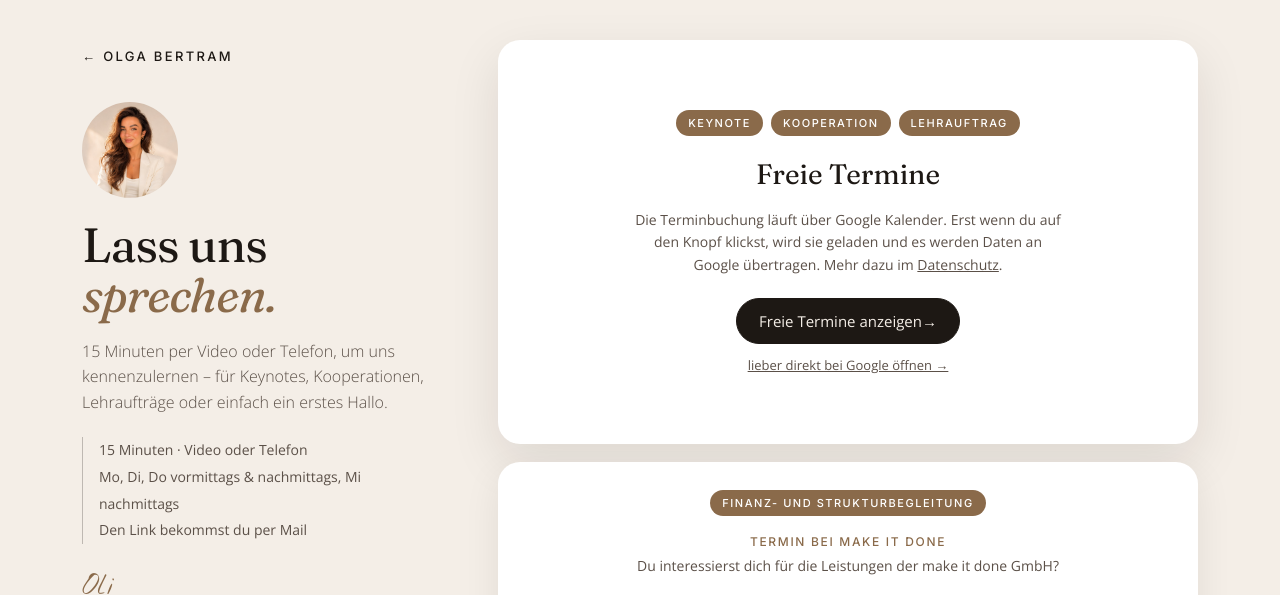
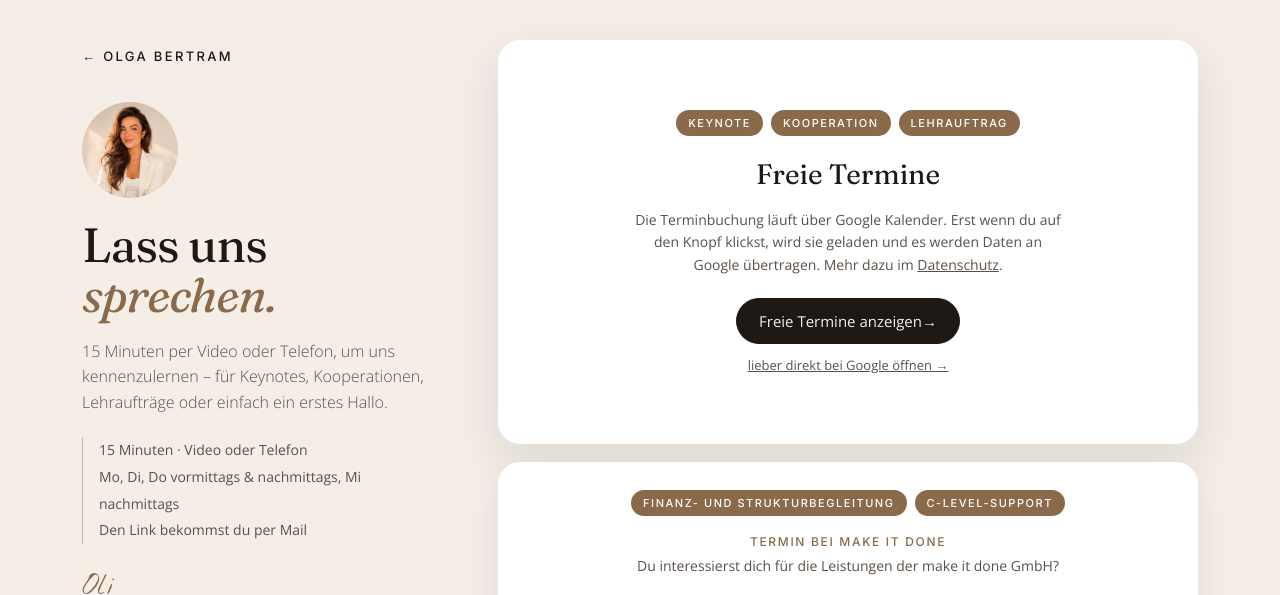
Before and after one commit to OliB86/olga-bertram.de, a plain HTML site: page termin.html in a window 1280 px wide. Shown: the top 595 px of the page. Drawn offline with Linux system fonts and the light colour scheme.

Commit message:
Terminseite: Schlagwort C-Level-Support bei make it done
Co-Authored-By: Claude Opus 5.5 <noreply@anthropic.com>
Claude-Session: https://claude.ai/code/session_01WKPYhJQEWv1tiT9hxS6AMC

```diff
--- a/termin.html
+++ b/termin.html
@@ -39,7 +39,7 @@
     </div>
     <div class="t-mid">
       <div class="t-mid-text">
-        <p class="t-tags"><span>Finanz- und Strukturbegleitung</span></p>
+        <p class="t-tags"><span>Finanz- und Strukturbegleitung</span><span>C-Level-Support</span></p>
         <p class="t-mid-h">Termin bei make it done</p>
         <p>Du interessierst dich für die Leistungen der make it done GmbH?</p>
       </div>
```
